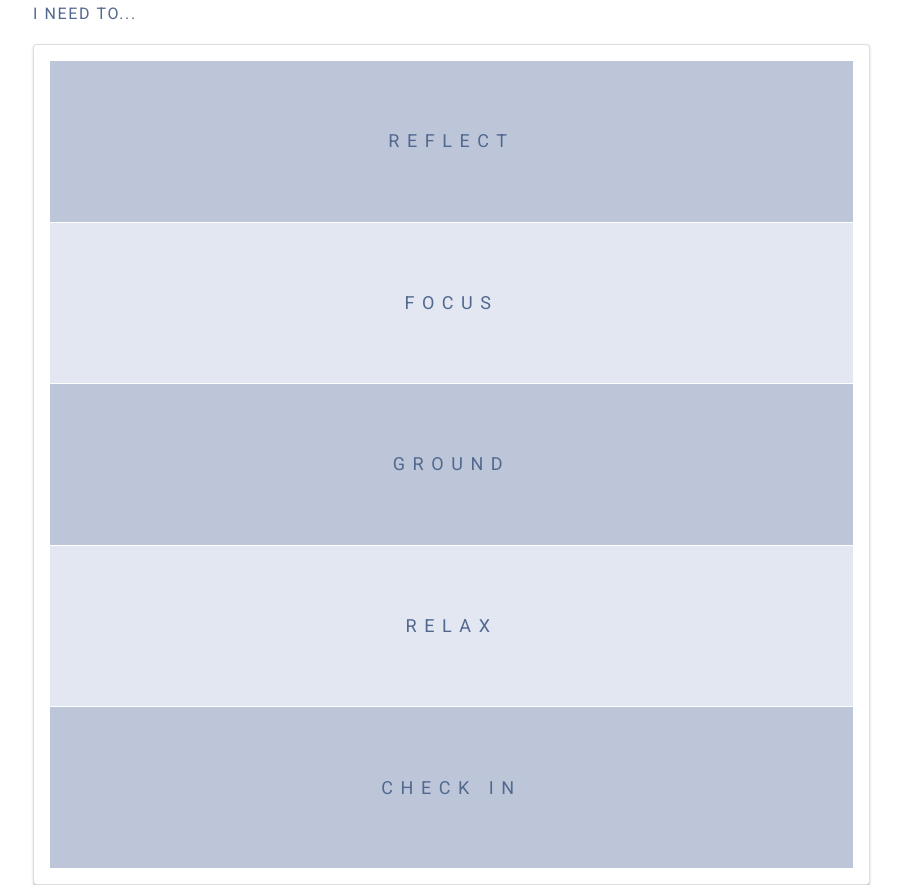
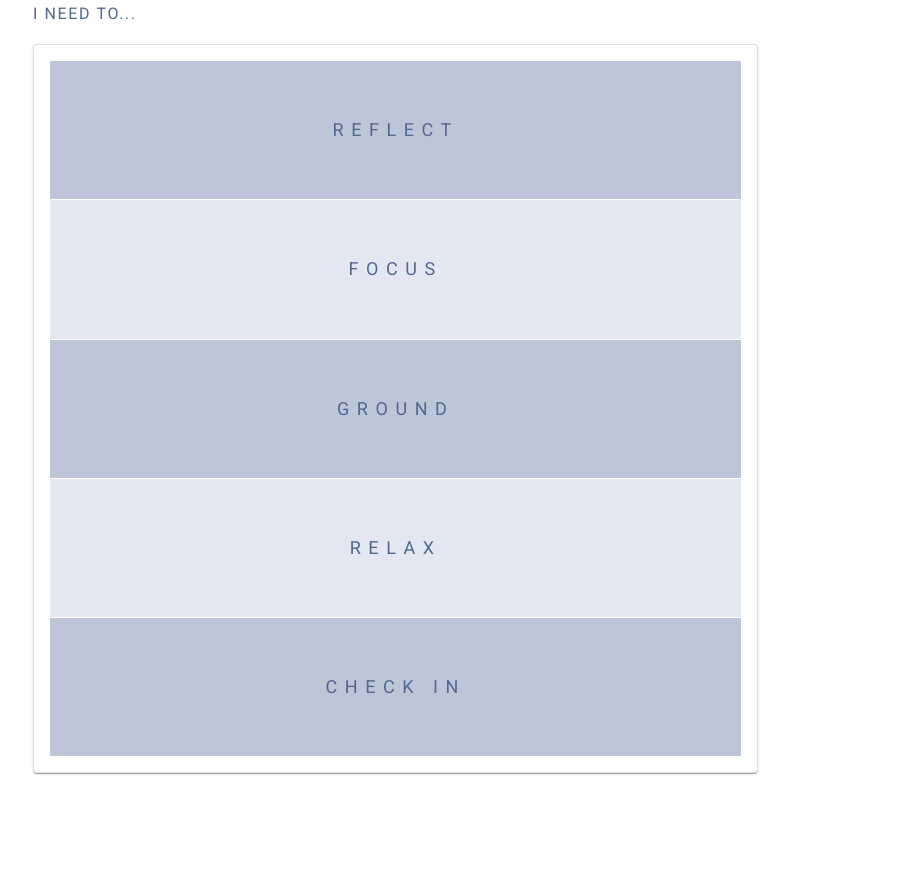
Before and after one commit to 2122SeniorProject06/2122_Senior_Project_06_UI, an Angular app: page /main-menu in a window 1280 px wide. Shown: the whole page, without its empty margins (49-951 px from the left). After the commit the page ends 800 px from the top, so only its background shows below. Built offline with nearby package versions, Linux system fonts and the light colour scheme.

Commit message:
Changed routing names, removed repetitive routes, organized declarations, optimized main menu coloring.

```diff
--- a/src/app/Features/CountGame/countgame.component.ts
+++ b/src/app/Features/CountGame/countgame.component.ts
@@ -9,4 +9,4 @@ import {Component} from '@angular/core';
   templateUrl: './countgame.component.html',
   styleUrls: ['./countgame.component.css'],
 })
-export class CountingGameComponent {}
+export class CountGameComponent {}
--- a/src/app/Features/Stepper/stepper.component.ts
+++ b/src/app/Features/Stepper/stepper.component.ts
@@ -2,7 +2,7 @@ import { Component } from '@angular/core';
 import {FormBuilder, FormGroup, Validators} from '@angular/forms'
 
 @Component({
-  selector: 'app-root',
+  selector: 'app-stepper',
   templateUrl: './stepper.component.html',
   styleUrls: ['./stepper.component.css']
 })
--- a/src/app/Features/ViewJournal/viewjournal.component.ts
+++ b/src/app/Features/ViewJournal/viewjournal.component.ts
@@ -61,7 +61,7 @@ export class ViewJournalsComponent {
 
     goToViewOne(){
       console.log("going to view one");
-      this.route.navigateByUrl('viewonejournal');
+      this.route.navigateByUrl('view-one-journal');
     }
 
     goToMainMenu(){
--- a/src/app/UserLogin/userlogin.component.ts
+++ b/src/app/UserLogin/userlogin.component.ts
@@ -85,7 +85,7 @@ localStorage.clear();
   }
 
   goToJournal(){
-    this.router.navigateByUrl('/viewjournal');
+    this.router.navigateByUrl('/view-journal');
   }
 
   goToMainMenu(){
--- a/src/app/mainmenu/mainmenu.component.css
+++ b/src/app/mainmenu/mainmenu.component.css
@@ -7,30 +7,31 @@ mat-grid-tile {
    color: #52688F;
  }
 
-.oddTile {
-  background: #BDC6D9;
-  letter-spacing: 2mm;
-  font-size: large;
-  font-style: bold;
-  color: #52688F;
-}
-
-.evenTile {
-  background: #E3E7F1;
-  letter-spacing: 2mm;
-  font-size: large;
-  color: #52688F;
-}
-
 .card {
 
-  height: 75%;
-  width: 75%;
+  height: 65%;
+  width: 65%;
   display: flex;
   text-align:center;
   position:center;
   justify-content: center;
 
+}
+
+.card mat-grid-tile{
+  letter-spacing: 2mm;
+  font-size: large;
+  font-style: bold;
+}
+
+.card mat-grid-tile:nth-child(odd){
+  background: #BDC6D9;
+  color: #52688F;
+}
+
+.card mat-grid-tile:nth-child(even){
+  background: #E3E7F1;
+  color: #52688F;
 }
 
 body {
--- a/src/app/mainmenu/mainmenu.component.html
+++ b/src/app/mainmenu/mainmenu.component.html
@@ -4,16 +4,16 @@
   <mat-card class="card">
     <mat-grid-list cols="1" rowHeight="5:1" class="grid-layout-custom">
       <!--Navigates to the Journaling Feature "Reflect"-->
-      <mat-grid-tile class="oddTile" [routerLink]="['/login']">REFLECT</mat-grid-tile>
+      <mat-grid-tile [routerLink]="['/login']">REFLECT</mat-grid-tile>
       <!-- <button class="btn"(click)="gotoJournal()">REFLECT</button> -->
       <!--Navigates to the Count Game Feature "Focus"-->
-      <mat-grid-tile class="evenTile" [routerLink]="['/count-game']">FOCUS</mat-grid-tile>
+      <mat-grid-tile [routerLink]="['/count-game']">FOCUS</mat-grid-tile>
       <!-- <button class="btn"(click)="gotoCountGame()">FOCUS</button> -->
       <!--Navigates to the Stepper Feature "Ground"-->
-      <mat-grid-tile class="oddTile" [routerLink]="['/stepper']">GROUND</mat-grid-tile>
+      <mat-grid-tile [routerLink]="['/stepper']">GROUND</mat-grid-tile>
       <!-- <button class="btn"(click)="gotoStepper()">GROUND</button> -->
       <!--Navigates to the Audio Mediation Feature "Relax"-->
-      <mat-grid-tile class="evenTile" [routerLink]="['/audio-meditation']">RELAX</mat-grid-tile>
+      <mat-grid-tile [routerLink]="['/audio-meditation']">RELAX</mat-grid-tile>
       <!-- <button class="btn"(click)="gotoAudioMed()">RELAX</button> -->
       <!--Navigates to the Deep Breathing Feature "Breathe"-->
       <!-- <mat-grid-tile class="breath" [routerLink]="['/']">BREATHE</mat-grid-tile> -->
@@ -22,7 +22,7 @@
       <!-- <mat-grid-tile class="encourage" [routerLink]="['/audio-mediation']">ENCOURAGE</mat-grid-tile> -->
       <!-- <button class="btn"(click)="gotoMantra()">ENCOURAGE</button> -->
       <!--Navigates to the Checkin Feature "Check In" -->
-      <mat-grid-tile class="oddTile" [routerLink]="['/check-in']">CHECK IN</mat-grid-tile>
+      <mat-grid-tile [routerLink]="['/check-in']">CHECK IN</mat-grid-tile>
       <!-- <button class="btn"(click)="gotoCheckin()">CHECK IN</button> -->
     </mat-grid-list>
   </mat-card>
```
Also changed, not shown: src/app/app-routing.module.ts (+9 -10 lines), src/app/app.module.ts (+45 -43 lines).
